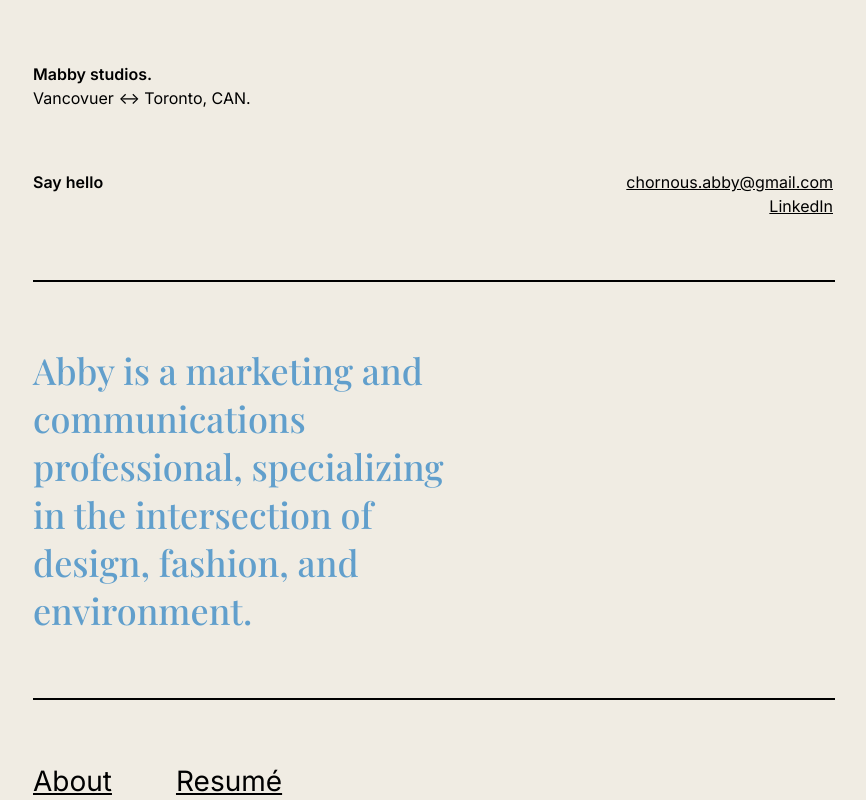
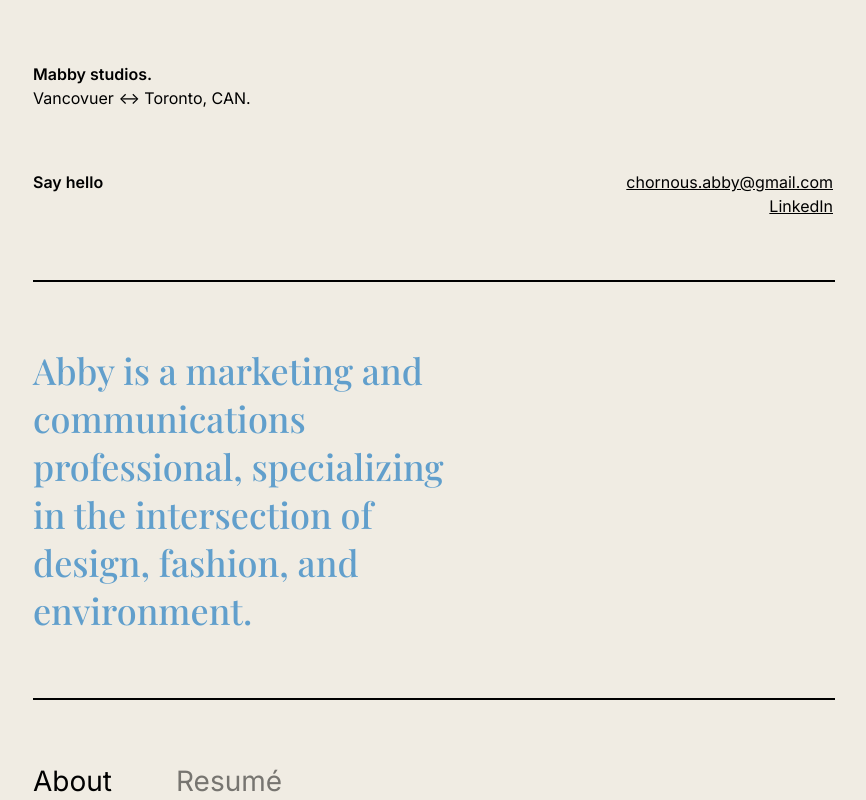
Before and after one commit to Malecks/mabby-studios, a React (Create React App) app: page / in a window 1280 px wide. Shown: the top 800 px of the page, without its empty margins (207-1073 px from the left). Built offline with nearby package versions, Linux system fonts and the light colour scheme.

Commit message:
add nav styling

```diff
--- a/src/App.css
+++ b/src/App.css
@@ -56,6 +56,22 @@ hr {
   gap: 4rem;
   font-size: 1.75em;
   list-style: none;
+}
+
+
+.nav a {
+  color: black;
+  opacity: 0.5;
+  text-decoration: none;
+}
+
+.nav a:hover {
+  text-decoration: underline;
+}
+
+.nav .active {
+  color: black;
+  opacity: 1;
 }
 
 /* Contact */
--- a/src/components/nav.jsx
+++ b/src/components/nav.jsx
@@ -1,6 +1,6 @@
 import React from "react";
 import {
-  Link,
+  NavLink,
 } from "react-router-dom";
 
 function Nav() {
@@ -8,10 +8,10 @@ function Nav() {
         <div className='nav'>
         <ul>
             <li>
-                <Link to='/'>About</Link>
+                <NavLink to='/' className={({ isActive, isPending }) => isPending ? "pending" : isActive ? "active" : ""}>About</NavLink>
             </li>
             <li>
-                <Link to='/resume'>Resumé</Link>
+                <NavLink to='/resume' className={({ isActive, isPending }) => isPending ? "pending" : isActive ? "active" : ""}>Resumé</NavLink>
             </li>
         </ul>
       </div>
```
